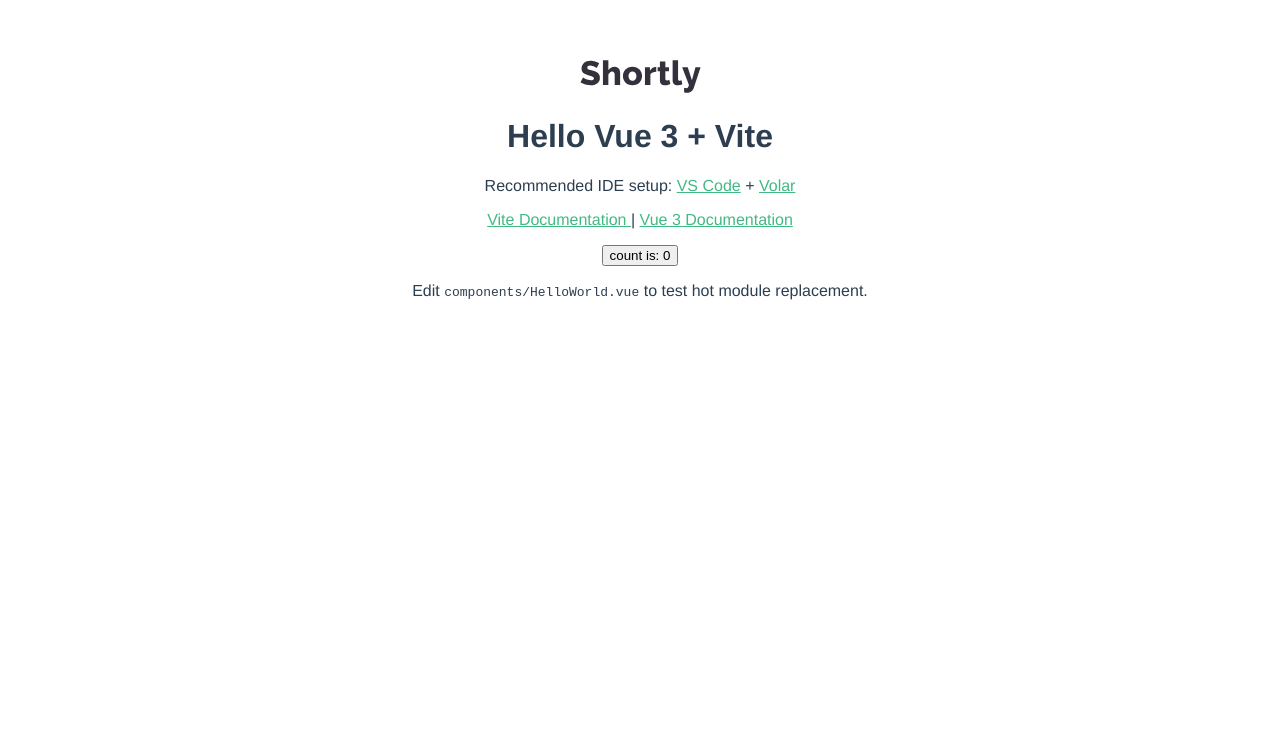
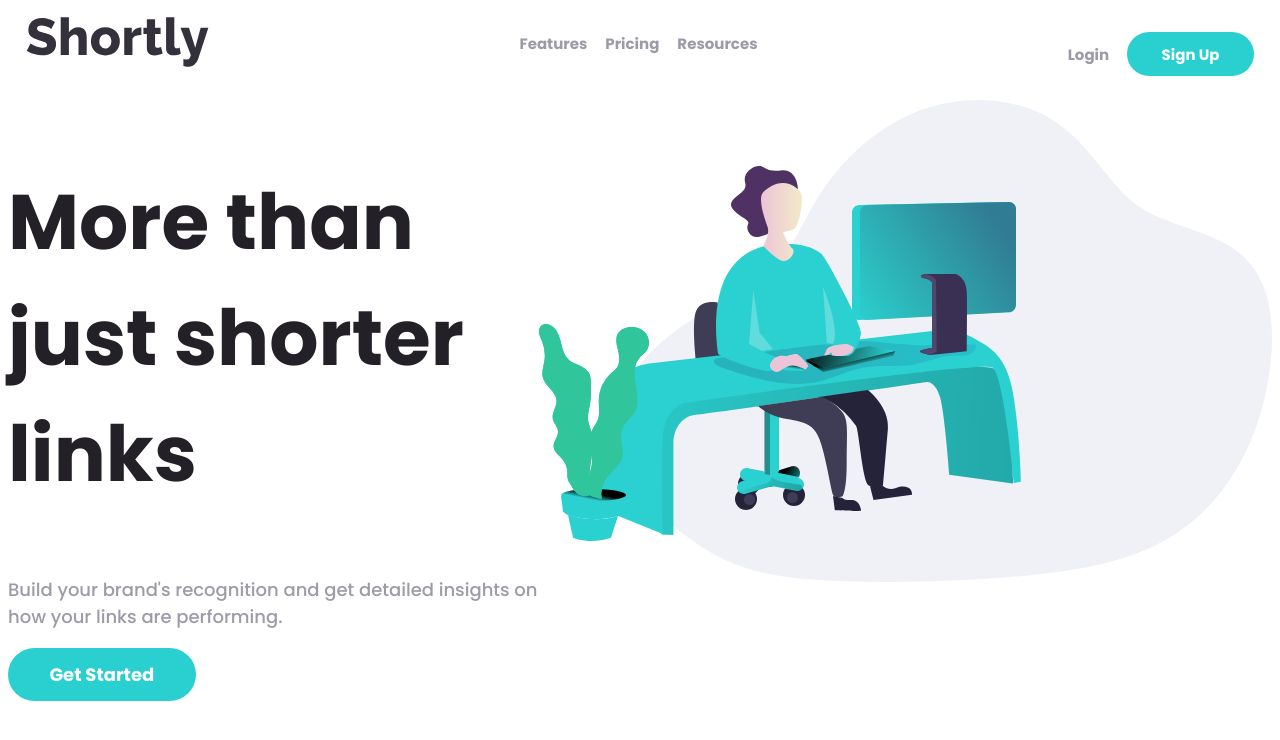
Before and after one commit to mathieuc22/url-shortening-api-master, a Vue app: page / in a window 1280 px wide. Shown: the top 740 px of the page. Built offline with nearby package versions, Linux system fonts and the light colour scheme.

Commit message:
Desktop design implementation wip

```diff
--- a/src/App.vue
+++ b/src/App.vue
@@ -1,21 +1,44 @@
 <script setup>
 // This starter template is using Vue 3 <script setup> SFCs
 // Check out https://vuejs.org/api/sfc-script-setup.html#script-setup
-import HelloWorld from './components/HelloWorld.vue'
+import AppHeader from './components/AppHeader.vue';
+import Hero from './components/Hero.vue';
+
 </script>
 
 <template>
-  <img alt="Vue logo" src="./assets/logo.svg" />
-  <HelloWorld msg="Hello Vue 3 + Vite" />
+  <AppHeader/>
+  <Hero title="More than just shorter links" />
 </template>
 
-<style>
+<style lang="scss">
+@import url('https://fonts.googleapis.com/css2?family=Poppins:wght@500;700&display=swap');
+
+html {
+  font-size: 18px;
+}
+
 #app {
-  font-family: Avenir, Helvetica, Arial, sans-serif;
+  font-family: 'Poppins', sans-serif;
   -webkit-font-smoothing: antialiased;
   -moz-osx-font-smoothing: grayscale;
   text-align: center;
-  color: #2c3e50;
-  margin-top: 60px;
+  color: $color-neutral-grayishviolet;
+}
+
+.btn {
+  color: #ffffff;
+	background-color: $color-primary-cyan;
+	border-radius: 2.3em;
+  display: inline-block;
+  cursor: pointer;
+  font-size: 1em;
+  font-weight: 700;
+  padding: 0.7em 2.3em;
+  text-decoration: none;
+  &:hover {
+    color: #ffffff;
+	  background-color:#9be3e2;
+}
 }
 </style>
--- /dev/null
+++ b/src/components/AppHeader.vue
@@ -0,0 +1,47 @@
+<template>
+  <header>
+    <img alt="Vue logo" src="../assets/logo.svg" height="50" />
+    <nav>
+      <ul>
+        <li>Features</li>
+        <li>Pricing</li>
+        <li>Resources</li>
+      </ul>
+    </nav>
+    <nav>
+      <ul>
+        <li>Login</li>
+        <li class="btn">Sign Up</li>
+      </ul>
+    </nav>
+  </header>
+</template>
+
+<style lang="scss">
+header {
+  font-weight: 700;
+  display: flex;
+  padding: 0.5rem 1rem;
+  p {
+    margin-left: 1rem;
+  }
+}
+
+nav {
+  margin-left: auto;
+
+  ul {
+    font-size: 15px;
+    list-style: none;
+  }
+
+  ul li {
+    display: inline-flex;
+    margin-left: 1rem;
+    &:hover {
+      color: $color-neutral-verydarkviolet;
+      cursor: pointer;
+    }
+  }
+}
+</style>
--- a/src/components/HelloWorld.vue
+++ /dev/null
@@ -1,40 +0,0 @@
-<script setup>
-import { ref } from 'vue'
-
-defineProps({
-  msg: String
-})
-
-const count = ref(0)
-</script>
-
-<template>
-  <h1>{{ msg }}</h1>
-
-  <p>
-    Recommended IDE setup:
-    <a href="https://code.visualstudio.com/" target="_blank">VS Code</a>
-    +
-    <a href="https://github.com/johnsoncodehk/volar" target="_blank">Volar</a>
-  </p>
-
-  <p>
-    <a href="https://vitejs.dev/guide/features.html" target="_blank">
-      Vite Documentation
-    </a>
-    |
-    <a href="https://v3.vuejs.org/" target="_blank">Vue 3 Documentation</a>
-  </p>
-
-  <button type="button" @click="count++">count is: {{ count }}</button>
-  <p>
-    Edit
-    <code>components/HelloWorld.vue</code> to test hot module replacement.
-  </p>
-</template>
-
-<style scoped>
-a {
-  color: #42b983;
-}
-</style>
--- /dev/null
+++ b/src/components/Hero.vue
@@ -0,0 +1,39 @@
+<template>
+    <section class="hero">
+        <div class="hero__content">
+            <h1 class="hero__title">
+                {{ title }}
+            </h1>
+            <p class="hero__text">
+                Build your brand's recognition and get detailed insights on how your links are performing.
+            </p>
+            <a href="#" class="btn hero__getstarted">
+                Get Started
+            </a>
+        </div>
+        <div class="hero__illustration">
+            <img src="../assets/illustration-working.svg" alt="Illustration working">
+        </div>
+    </section>
+</template>
+
+<style lang="scss">
+
+.hero {
+    display: flex;
+    text-align: left;
+    &__title {
+        color: $color-neutral-verydarkviolet;
+        font-size: 4.3rem;
+    }
+}
+
+</style>
+
+<script setup>
+
+defineProps({
+  title: String
+})
+
+</script>
```
